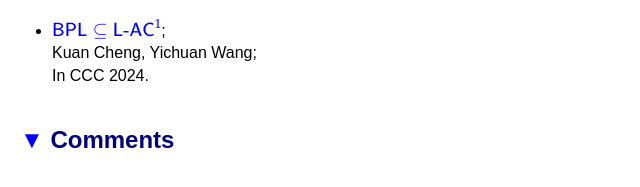
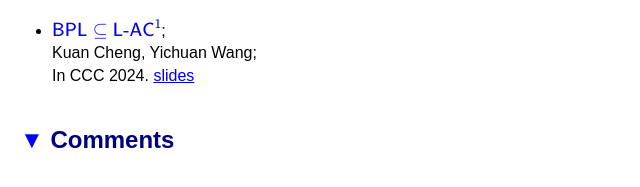
Before and after one commit to wyc908/wyc908.github.io, a plain HTML site: page index.html in a window 1280 px wide. Shown: the part 944-1131 px from the top of the page, 0-640 px from the left. Drawn offline with nearby package versions, Linux system fonts and the light colour scheme; a script that the page names is missing.

Commit message:
add CW24 slides

```diff
--- a/index.html
+++ b/index.html
@@ -80,7 +80,7 @@
 			<li>
 				<strong><a href="https://eccc.weizmann.ac.il/report/2024/048/">\(\textsf{BPL}\subseteq\textsf{L-AC}^1\)</a></strong>;<br>
 				Kuan Cheng, Yichuan Wang;<br>
-				In CCC 2024.
+				In CCC 2024. <a href="https://wyc908.github.io/CW24-slides.pdf">slides</a>
 			</li>
 			<!-- Add more publications as needed -->
 		</ul>
```
Also changed, not shown: 1 other file.
